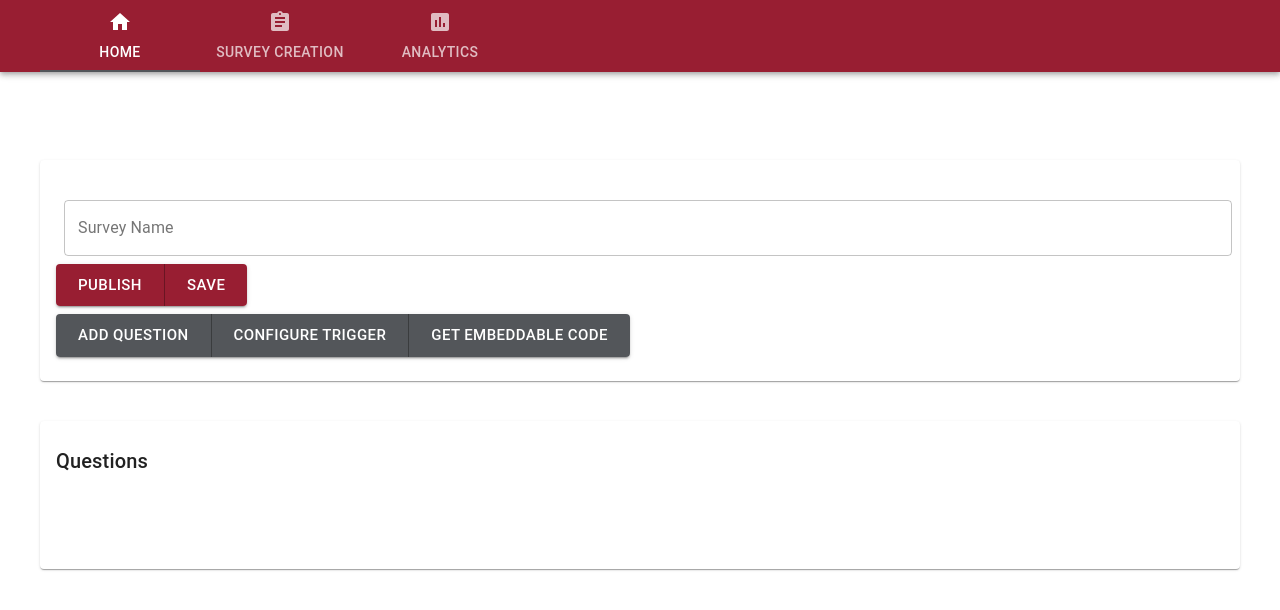
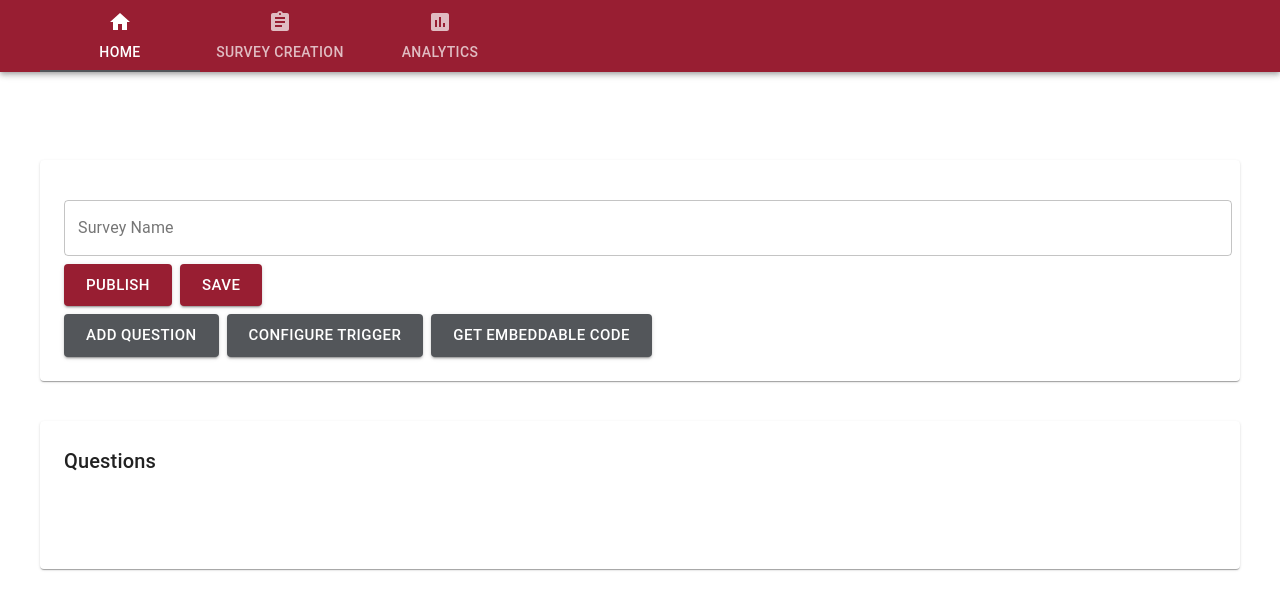
Before and after one commit to kenzobanaag/SurveyMockUp, a React (Create React App) app: page / in a window 1280 px wide. Shown: the top 610 px of the page. Built offline with nearby package versions, Linux system fonts and the light colour scheme.

Commit message:
Added uuid and delete question function

```diff
--- a/package.json
+++ b/package.json
@@ -8,7 +8,8 @@
     "react": "^16.11.0",
     "react-dom": "^16.11.0",
     "react-scripts": "3.2.0",
-    "typeface-roboto": "0.0.75"
+    "typeface-roboto": "0.0.75",
+    "uuid": "^3.3.3"
   },
   "scripts": {
     "start": "react-scripts start",
--- a/src/Components/Modal/ModalTest.js
+++ b/src/Components/Modal/ModalTest.js
@@ -53,6 +53,7 @@ export default function AddQuestionDialog(props) {
                         id="question_text"
                         label="Question"
                         type="text"
+                        value={props.questionText}
                         fullWidth
                         //defaultValue="This is a test"
                     />
@@ -65,7 +66,7 @@ export default function AddQuestionDialog(props) {
                         fullWidth
                         autoFocus
                         defaultValue="star-rating"
-                        //value="star-rating"
+                        value={props.questionType}
                         id='question_type_select'
                         inputProps={{
                             name: 'question_type',
--- a/src/Components/Survey/SurveyActions.js
+++ b/src/Components/Survey/SurveyActions.js
@@ -29,6 +29,9 @@ const useStyles = makeStyles(theme => ({
   textField: {
     marginLeft: theme.spacing(1),
     marginRight: theme.spacing(1),
+  },
+  marginAlign: {
+    marginLeft: theme.spacing(1),
   },
 }));
 
@@ -64,33 +67,41 @@ export default function SurveyActions(props) {
       </div>
       <Grid container spacing={1} direction="column" alignItems="flex-start">
         <Grid item>
-          <ButtonGroup
+            <Button
             variant="contained"
             color="primary"
             size="large"
-            aria-label="full width contained secondary button group"
-          >
-            <Button>Publish</Button>
-            <Button>Save</Button>
-          </ButtonGroup>
+            className={classes.marginAlign}
+            >Publish</Button>
+            <Button
+            variant="contained"
+            color="primary"
+            size="large"
+            className={classes.marginAlign}
+            >Save</Button>
         </Grid>
         <Grid item>
-          <ButtonGroup
+            <Button
+            onClick={handleClickOpen}
             variant="contained"
             color="secondary"
             size="large"
-            aria-label="full width contained secondary button group"
-          >
-            <Button
-            onClick={handleClickOpen}
+            className={classes.marginAlign}
             >Add Question
             </Button>
-            <DialogTest open={open} onClose={handleClose} onAdd={handleAdd}/>
-            <Button>Configure Trigger</Button>
-            <Button>Get Embeddable Code</Button>
-          </ButtonGroup>
+            <Button
+            variant="contained"
+            color="secondary"
+            size="large"
+            className={classes.marginAlign}>Configure Trigger</Button>
+            <Button
+            variant="contained"
+            color="secondary"
+            size="large"
+            className={classes.marginAlign}>Get Embeddable Code</Button>
         </Grid>
       </Grid>
+      <DialogTest open={open} onClose={handleClose} onAdd={handleAdd}/>
     </Paper>
   );
 }
--- a/src/Components/Survey/SurveyCreationPage.js
+++ b/src/Components/Survey/SurveyCreationPage.js
@@ -18,8 +18,12 @@ export default function SurveyPage (){
     //need to use a class component here. This is for prototyping only
     const [questions, setQuestions] = useState([]);
 
+    const createNewId = () => {
+        return require('uuid/v1');
+    }
+
     const addQuestionHandler = question => {
-        setQuestions(prevQuestions => [...prevQuestions, {id: 'index',
+        setQuestions(prevQuestions => [...prevQuestions, {id: createNewId,
             ...question}]);
     }
 
--- a/src/Components/Survey/SurveyForm.js
+++ b/src/Components/Survey/SurveyForm.js
@@ -13,7 +13,6 @@ import React from 'react';
 
 import Paper from '@material-ui/core/Paper';
 import List from '@material-ui/core/List';
-import Grid from '@material-ui/core/Grid';
 import Typography from '@material-ui/core/Typography';
 import QuestionList from './SurveyQuestionList';
 import { makeStyles } from '@material-ui/core/styles';
@@ -28,18 +27,19 @@ const useStyles = makeStyles(theme => ({
     },
     title: {
         //margin: theme.spacing(4, 0, 2),
-        textAlign: 'left'
+        textAlign: 'left',
+        marginLeft: theme.spacing(1),
       },
   }));
 
   //array should be state, so when state is updated, everything is rerendered
   function generateQuestionArray(questionArray, deleteid) {
       if(questionArray.length > 0)
-      return questionArray.map((element,index) => <QuestionList
+      return questionArray.map(element => <QuestionList
         question={element.questionText}
         type={element.questionType}
-        id={index}
-        key={index}
+        id={element.id}
+        key={element.id}
         //remove delete handler after
         onDelete={deleteid}/>);
   }
@@ -47,7 +47,7 @@ const useStyles = makeStyles(theme => ({
 export default function SurveyForm(props) {
 
     const classes = useStyles();
-    const [dense, setDense] = React.useState(false);
+    const [dense, setDense] = useState(false);
     const questions = props.questions;
 
     const deleteHandler = questionId => {
@@ -57,7 +57,6 @@ export default function SurveyForm(props) {
     return(
         <div className="">
             <Paper className={classes.root}>
-            <Grid item xs={12} md={6}>
           <Typography variant="h6" className={classes.title}>
             Questions
           </Typography>
@@ -69,7 +68,6 @@ export default function SurveyForm(props) {
               }
             </List>
           </div>
-        </Grid>
             </Paper>
         </div>
     );
```
